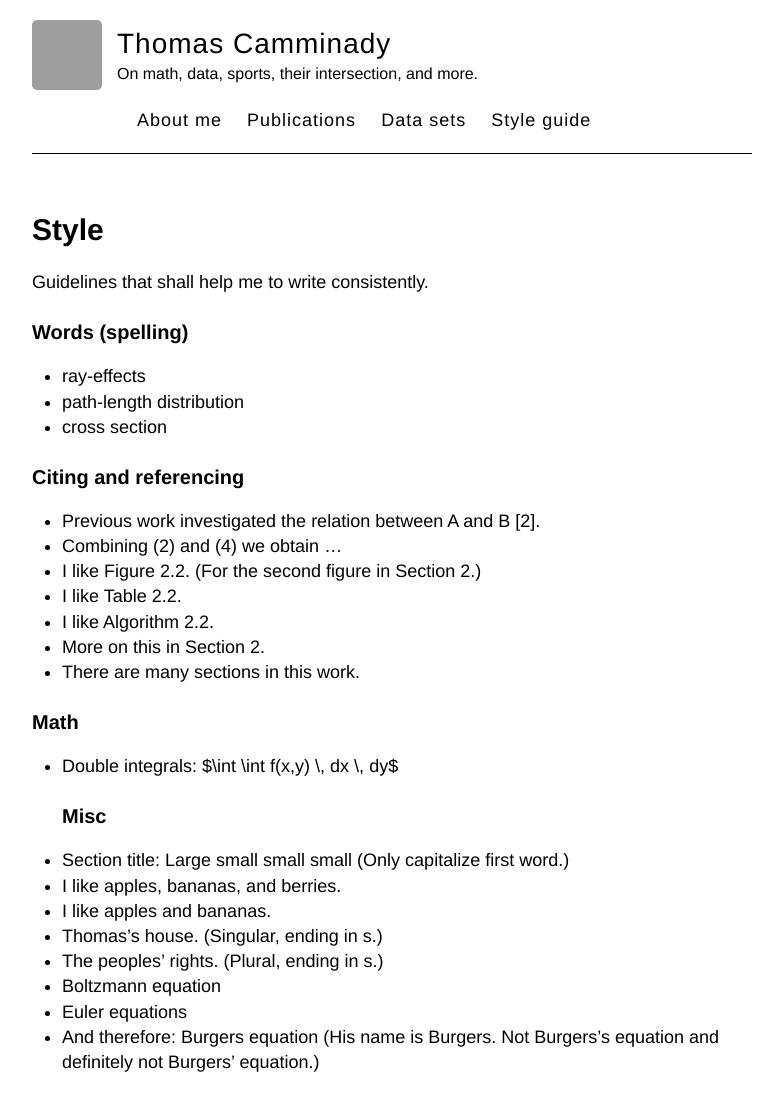
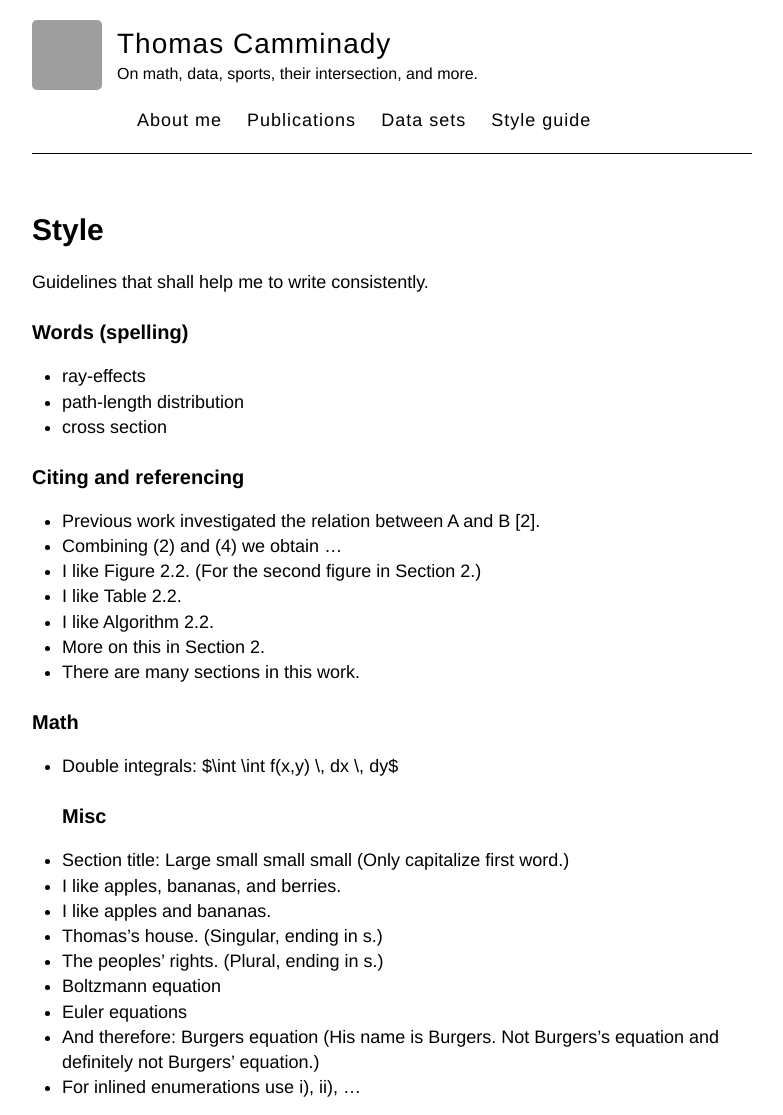
Before and after one commit to camminady/camminady.github.io, a Jekyll site: the page built from pages/style.md, in a window 1280 px wide. Shown: the whole page, without its empty margins (248-1031 px from the left). Built offline with Jekyll 4.4.1, drawn with Linux system fonts in a browser that asks for light colours; before the commit the page ends 1090 px from its top, so only the background shows below that; grey boxes are pictures that could not be loaded.

Commit message:
inlineenum

```diff
--- a/pages/style.md
+++ b/pages/style.md
@@ -33,3 +33,4 @@ Guidelines that shall help me to write consistently.
 - Boltzmann equation
 - Euler equations
 - And therefore: Burgers equation (His name is Burgers. Not Burgers's equation and definitely not Burgers' equation.)
+- For inlined enumerations use i), ii), ...
```
